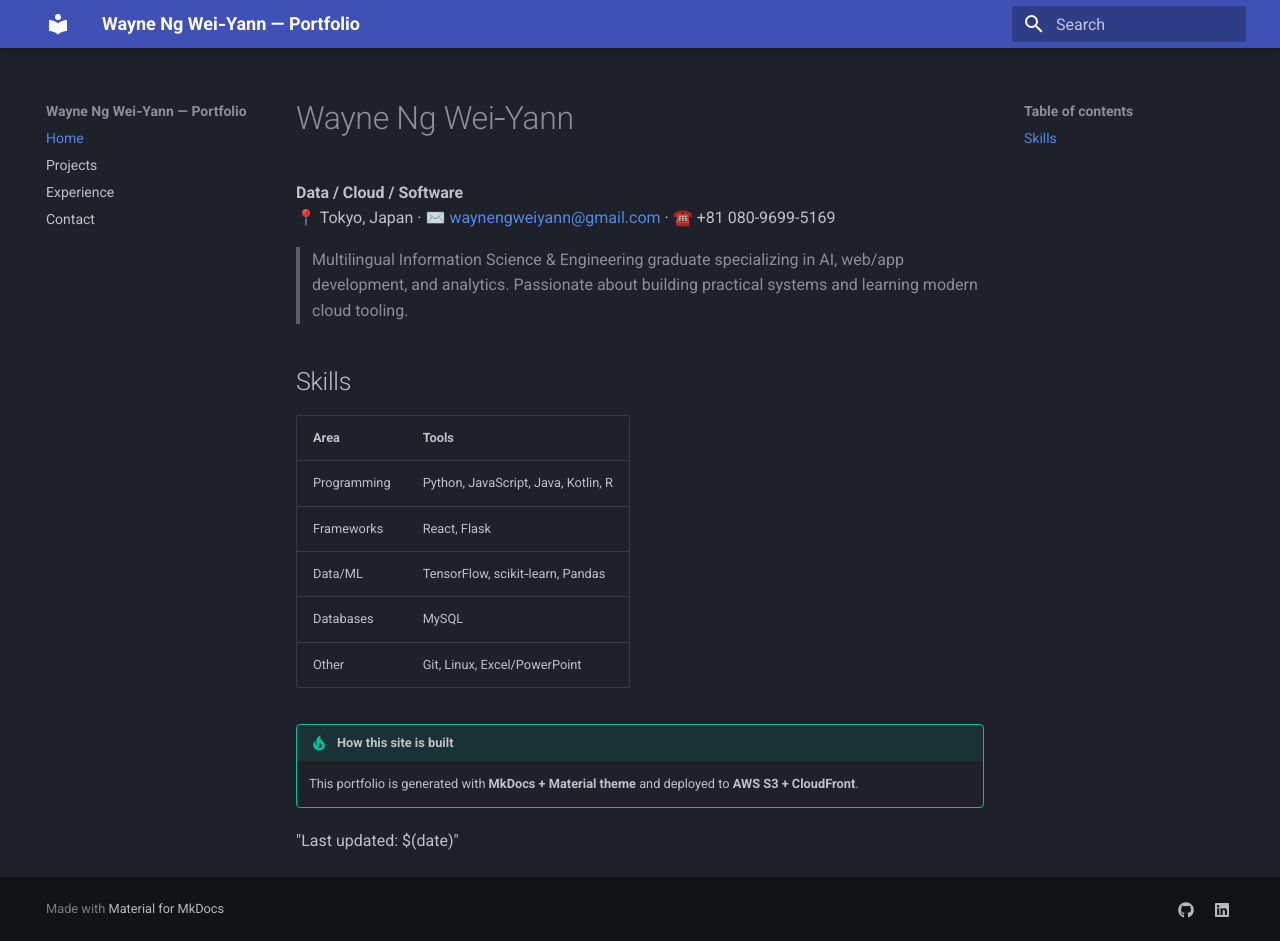
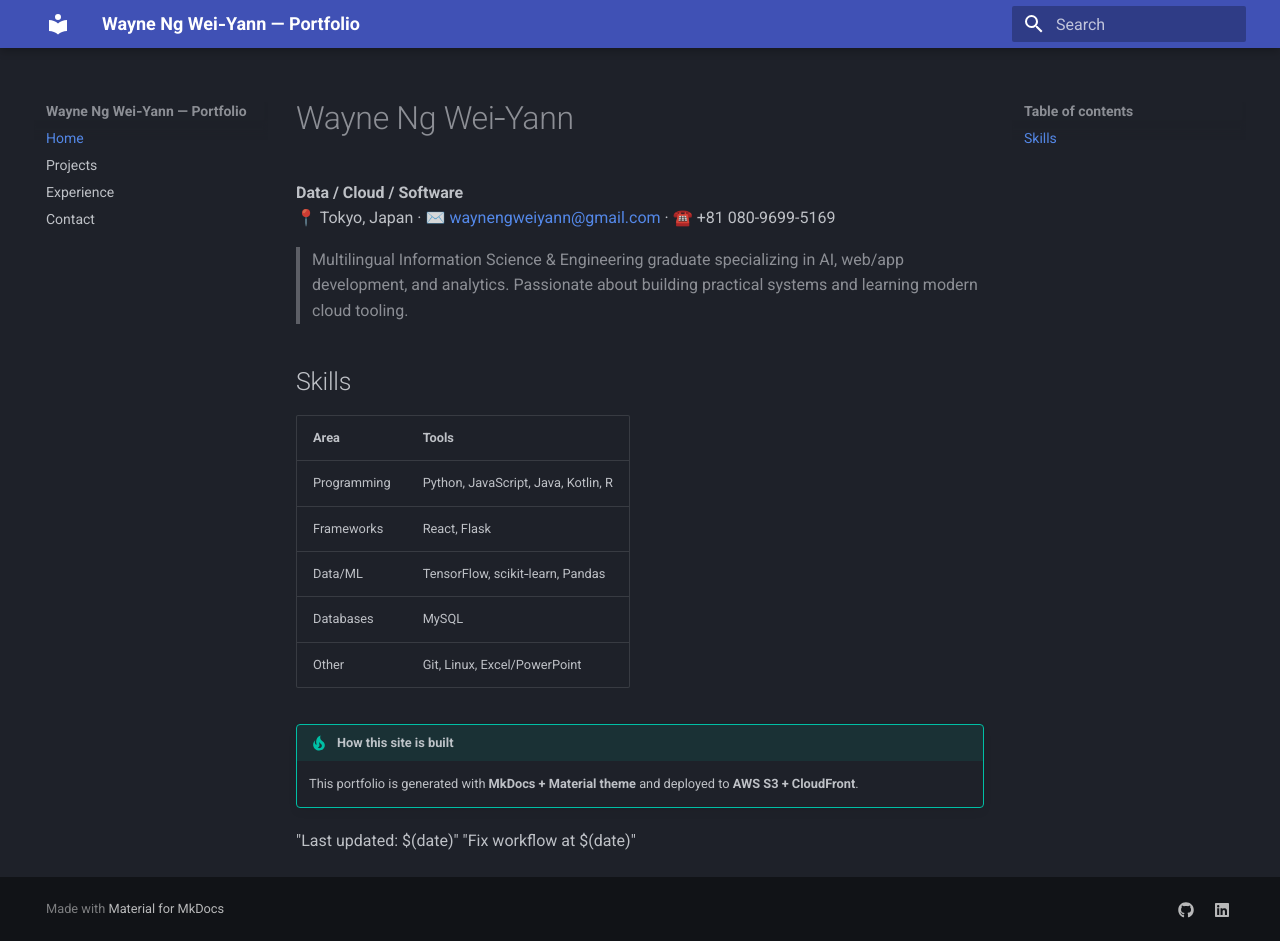
Before and after one commit to wayneng1998/wayne-portfolio, an MkDocs documentation site: the page built from docs/index.md, in a window 1280 px wide and 941 px high. Built offline with MkDocs 1.6.1 and Material for MkDocs 9.7.7, drawn with Linux system fonts in a browser that asks for light colours.

```diff
--- a/docs/index.md
+++ b/docs/index.md
@@ -22,3 +22,4 @@
 !!! tip "How this site is built"
     This portfolio is generated with **MkDocs + Material theme** and deployed to **AWS S3 + CloudFront**.
 "Last updated: $(date)"
+"Fix workflow at $(date)"
```
Also changed, not shown: 1 other file.
